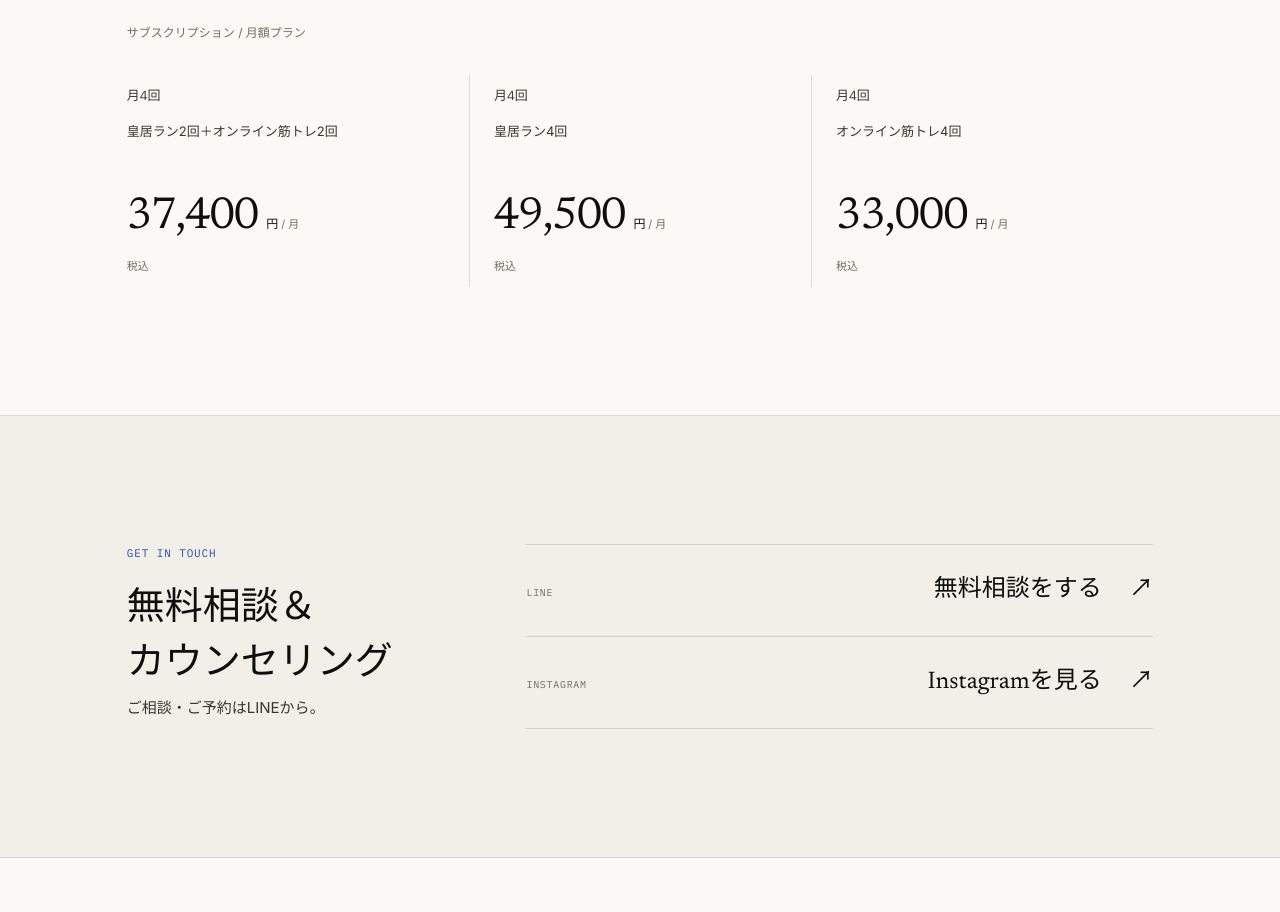
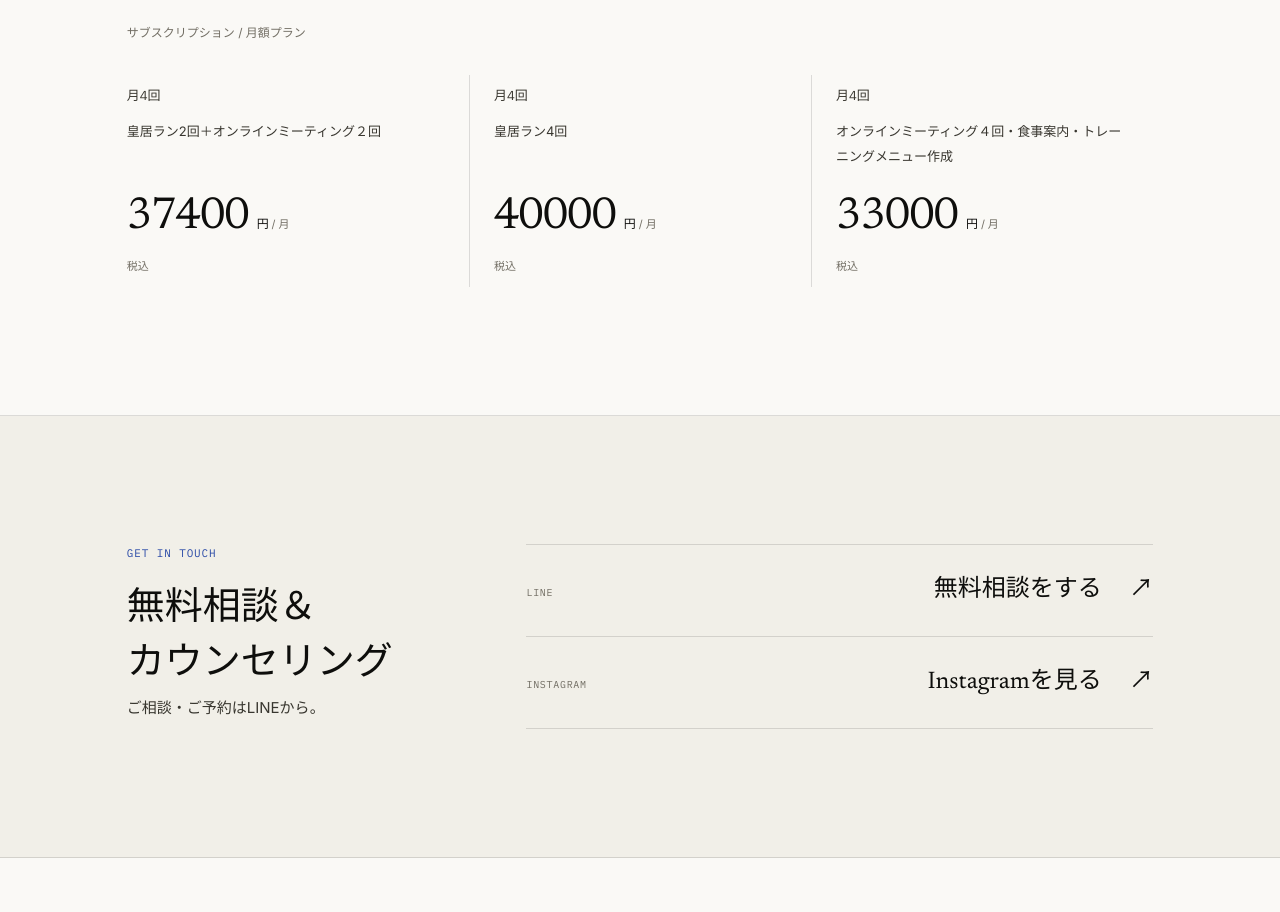
Before and after one commit to sparklingLASER/luka-web, a Next.js app: page / in a window 1280 px wide. Shown: the part 3082-3994 px from the top of the page. Built offline with nearby package versions, Linux system fonts and the light colour scheme.

Commit message:
Update page.jsx

```diff
--- a/app/page.jsx
+++ b/app/page.jsx
@@ -37,18 +37,18 @@ const legalEntries = [
 const runningPlans = [
   {
     title: "月4回",
-    description: "皇居ラン2回＋オンライン筋トレ2回",
-    taxPrice: "37,400",
+    description: "皇居ラン2回＋オンラインミーティング２回",
+    taxPrice: "37400",
   },
   {
     title: "月4回",
     description: "皇居ラン4回",
-    taxPrice: "49,500",
+    taxPrice: "40000",
   },
   {
     title: "月4回",
-    description: "オンライン筋トレ4回",
-    taxPrice: "33,000",
+    description: "オンラインミーティング４回・食事案内・トレーニングメニュー作成",
+    taxPrice: "33000",
   },
 ];
 
```
